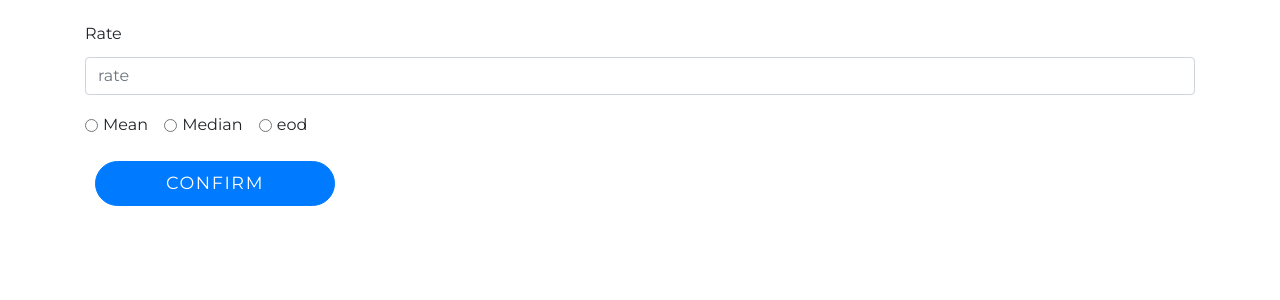
After one commit to achrafexboy/Into-the-wild-of-Data-Science, a Flask app: page /missingValues in a window 1280 px wide. The commit adds this page. Shown: the top 300 px of the page. Run offline with Flask 2, Linux system fonts and the light colour scheme; parts of the project's set-up code (start-up, migrations or seed data) failed here and were passed over.

Commit message:
medMissingValuesFunction
Handling missing numeric values
Page missingValues

```diff
--- /dev/null
+++ b/ai.py
@@ -0,0 +1,115 @@
+from unittest import result
+import seaborn as sns
+import numpy as np
+
+#Get the data
+titanic_data = sns.load_dataset('titanic')
+titanic_data.head()
+df = titanic_data.copy()
+
+#Methode class
+class MissingValues:
+  #init function
+  def __init__(self, dataFrame, methode, rate = 0.1):
+    self.rate = rate
+    self.dataFrame = dataFrame
+    self.methode = methode
+    self.df_numeric = dataFrame.select_dtypes(include=[np.number])
+    self.numeric_cols = self.df_numeric.columns.values
+    self.missing_columns = []
+    for column in self.df_numeric.columns:
+       if self.df_numeric[column].isnull().mean() > self.rate:
+          self.missing_columns.append(column)
+  #End init function
+
+
+  # Row Imputation methode
+  def impute_nan_row(self):
+    self.df_copy = self.dataFrame.copy()
+    self.df_copy = self.df_copy.dropna(axis=0)
+    return self.df_copy
+  #End row Imputation methode
+
+  # Column Imputation methode
+  def impute_nan_column(self):
+    self.df_copy = self.dataFrame.copy()
+    self.df_copy = self.df_copy.dropna(axis=1)
+    return self.df_copy
+  #End column Imputation methode
+
+  # Mean methode
+  def impute_nan_mean(self):
+    self.df_copy = self.dataFrame.copy()
+    for column in self.missing_columns:
+      mean = self.df_copy[column].mean()
+      self.df_copy[column].fillna(mean, inplace=True)
+    return self.df_copy
+  #End Mean methode
+
+  # median methode
+  def impute_nan_median(self):
+    self.df_copy = self.dataFrame.copy()
+    for column in self.missing_columns:
+      median = self.df_copy[column].median()
+      self.df_copy[column].fillna(median, inplace=True)
+    return self.df_copy
+  #End median methode
+
+  # End of Distribution Imputation methode
+  def impute_nan_eod(self):
+    self.df_copy = self.dataFrame.copy()
+    for column in self.missing_columns:
+      eod_value = self.df_copy[column].mean() + 3 * self.df_copy[column].std()
+      median = self.df_copy[column].median()
+      self.df_copy[column].fillna(eod_value, inplace=True)
+    return self.df_copy
+  #End "End of Distribution Imputation" methode
+
+  # Arbitrary Value Imputation methode
+  def impute_nan_arbitrary_value(self):
+    self.df_copy = self.dataFrame.copy()
+    for column in self.missing_columns:
+      max = self.df_copy[column].max()
+      arb_val = self.arb_value(max)
+      self.df_copy[column].fillna(arb_val, inplace=True)
+    return self.df_copy
+  #End Arbitrary Value Imputation methode
+
+  # Regression Model Imputation methode ##TODO##
+  #def impute_nan_regression(self):
+  #End Regression Model Imputation methode
+
+  def arb_value(self, max):
+    if(max < 10): return 9
+    elif(max < 100): return 99
+    elif(max < 1000): return 999
+    elif(max < 10000): return 9999
+    elif(max < 100000): return 99999
+    elif(max < 1000000): return 999999
+    elif(max < 10000000): return 9999999
+
+
+def methode_chosing(classTest):
+    if(classTest.methode == "row"): return classTest.impute_nan_row()
+    elif(classTest.methode == "column"): return classTest.impute_nan_column()
+    elif(classTest.methode == "mean"): return classTest.impute_nan_mean()
+    elif(classTest.methode == "median"): return classTest.impute_nan_median()
+    elif(classTest.methode == "eod"): return classTest.impute_nan_eod()
+
+
+
+print("type: ", type(df.isnull().mean()))
+print(df.isnull().mean()[0])
+
+resultDict =  df.isnull().mean().to_dict()
+
+print("type: ", type(resultDict))
+
+print("dict: ", resultDict)
+
+for key in resultDict:
+   print(key, '->', resultDict[key])
+
+
+results = df.isnull().mean()
+data = ""
--- a/app.py
+++ b/app.py
@@ -2,7 +2,7 @@
 from json import load
 import sqlite3
 from flask import render_template, Flask, redirect, url_for, request, make_response, abort
-
+from ai import resultDict, MissingValues, methode_chosing, df
 app = Flask(__name__)
 
 @app.route('/login')
@@ -55,5 +55,18 @@ def annexe():
       db.commit()
       return render_template('Annexe.html', Rows = rows)
 
+@app.route('/missingValues', methods=["POST", "GET"])
+def missingValues():
+    if request.method == 'POST':
+        methode = request.form.get("methode")
+        rate = float(request.form.get("rate"))
+        print("methode: ", methode)
+        print("rate: ", rate)
+        classTest = MissingValues(df, methode, rate)
+        new_df = methode_chosing(classTest)
+        return render_template('missingValues.html', results = resultDict, finalResult = new_df.isnull().mean().to_dict())
+    return render_template('missingValues.html', results = resultDict)
+
+
 if __name__ == "__main__" :
     app.run(debug=True)
--- a/templates/Annexe.html
+++ b/templates/Annexe.html
@@ -36,7 +36,7 @@
                        <li>
                           <a href="#"><span class="fa-stack fa-lg pull-left"><i class="fa-solid fa-broom"></i></span>Data Cleaning</a>
                           <ul class="nav-pills nav-stacked" style="list-style-type:none;">
-                             <li><a href="#">Missing Values</a></li>
+                             <li><a href="/missingValues">Missing Values</a></li>
                              <li><a href="#">Noisy data</a></li>
                           </ul>
                        </li>
--- /dev/null
+++ b/templates/missingValues.html
@@ -0,0 +1,73 @@
+<!DOCTYPE html>
+<html>
+    <head>
+        <meta charset="utf_8">
+        <title>Home page</title>
+        <link rel="stylesheet" href="https://cdn.jsdelivr.net/npm/bootstrap@4.5.3/dist/css/bootstrap.min.css" integrity="sha384-TX8t27EcRE3e/ihU7zmQxVncDAy5uIKz4rEkgIXeMed4M0jlfIDPvg6uqKI2xXr2" crossorigin="anonymous">
+        <style>
+            table {
+              font-family: arial, sans-serif;
+              border-collapse: collapse;
+              width: 100%;
+              margin: 10px 0;
+            }
+
+            td, th {
+              border: 1px solid #dddddd;
+              text-align: left;
+              padding: 8px;
+            }
+
+            tr:nth-child(even) {
+              background-color: #dddddd;
+            }
+        </style>
+        <link rel="stylesheet" href="../static/styleIn.css" type="text/css">
+    </head>
+    <body>
+        <div class="container">
+            <div class="row">
+                <table>
+                    {%for key in results%}
+                        <tr>
+                            <td> {{ key }} </td>
+                            <td class="col-md-2">{{ results[key]|round(4) }}</td>
+                        </tr>
+                        {% endfor %}
+                </table>
+            </div>
+            <form action="/missingValues" method="POST">
+                <div class="form-group">
+                  <label for="rate">Rate</label>
+                  <input type="number" class="form-control" id="rate" name="rate" aria-describedby="rate" placeholder="rate" min="0" max="1" step="0.0001">
+                </div>
+                <div class="form-check form-check-inline">
+                    <input class="form-check-input" type="radio" name="methode" id="inlineRadio1" value="mean">
+                    <label class="form-check-label" for="inlineRadio1">Mean</label>
+                  </div>
+                  <div class="form-check form-check-inline">
+                    <input class="form-check-input" type="radio" name="methode" id="inlineRadio2" value="median">
+                    <label class="form-check-label" for="inlineRadio2">Median</label>
+                  </div>
+                  <div class="form-check form-check-inline">
+                    <input class="form-check-input" type="radio" name="methode" id="inlineRadio3" value="eod">
+                    <label class="form-check-label" for="inlineRadio3">eod</label>
+                  </div>
+                <br>
+                <button type="submit" class="btn btn-primary">Confirm</button>
+            </form>
+            {% if finalResult %}
+            <div class="row">
+                <table>
+                    {%for key in finalResult%}
+                        <tr>
+                            <td> {{ key }} </td>
+                            <td class="col-md-2">{{ finalResult[key]|round(4) }}</td>
+                        </tr>
+                        {% endfor %}
+                </table>
+            </div>
+            {% endif %}
+        </div>
+    </body>
+</html>
```
Also changed, not shown: templates/missingResult.html (added), 6 other files.
